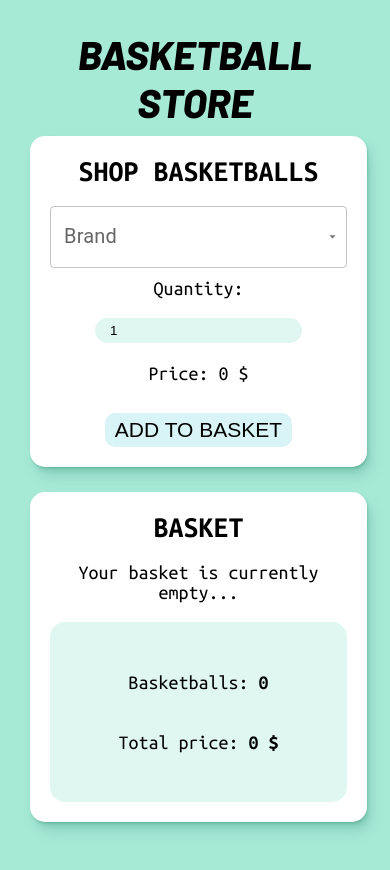
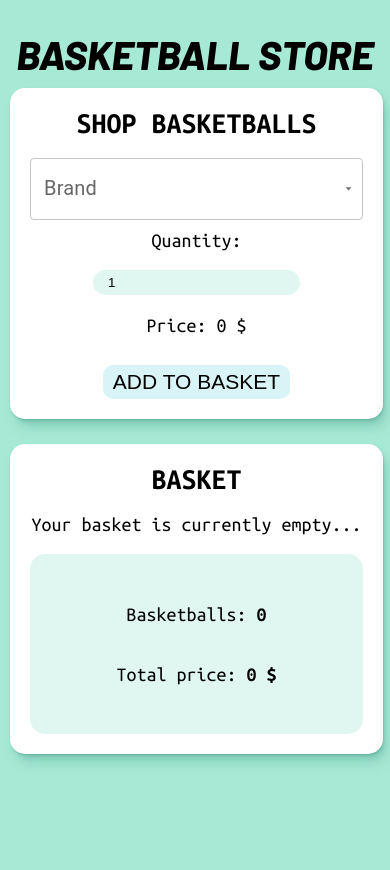
Before and after one commit to GreetVdL/basketballstore, a React (Create React App) app: page / in a window 390 px wide. Shown: the top 870 px of the page. Built offline with nearby package versions, Linux system fonts and the light colour scheme.

Commit message:
try center on mobile

```diff
--- a/src/App.scss
+++ b/src/App.scss
@@ -15,6 +15,12 @@ body {
     font-size: 4rem;
     font-family: "Barlow", sans-serif;
     margin-bottom: 10px;
+  }
+}
+
+@media screen and (max-width: 500px) {
+  .App {
+    padding: 30px 10px;
   }
 }
 
```
